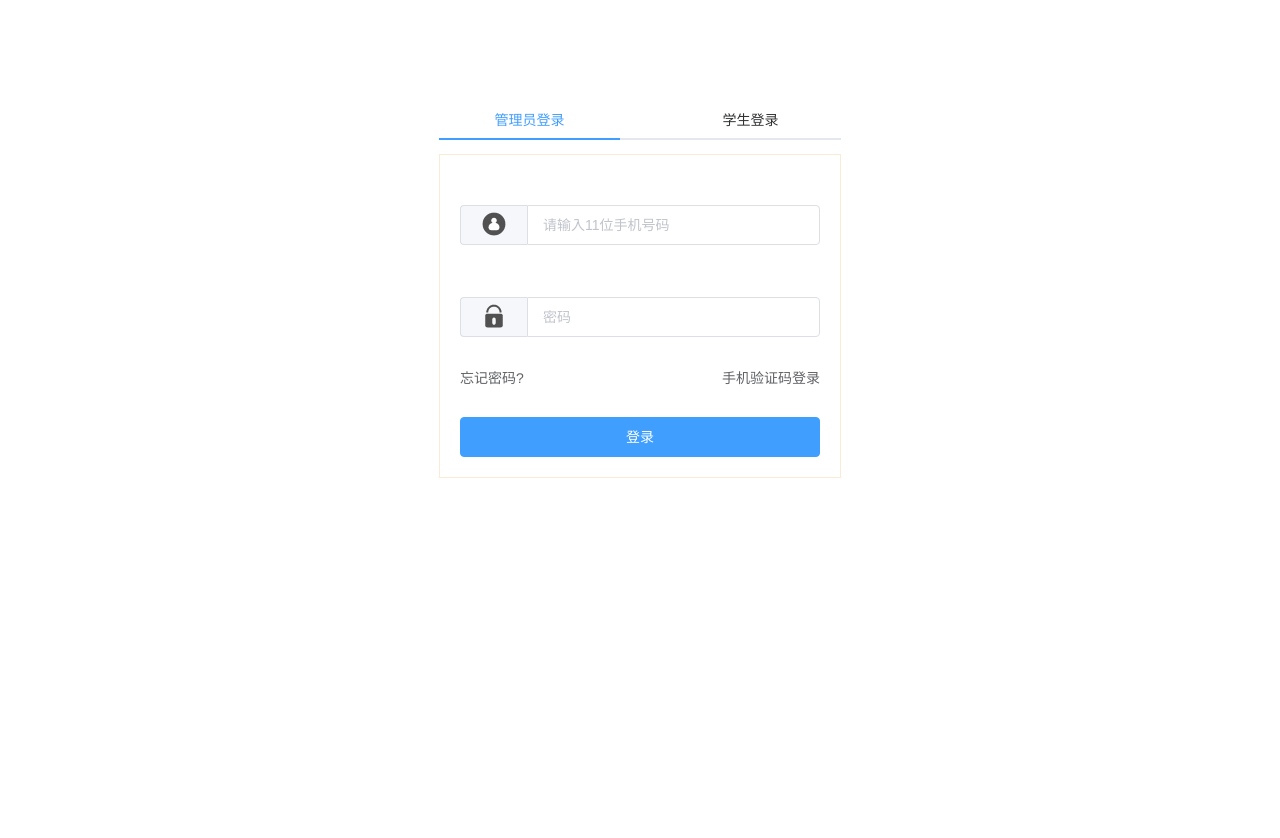
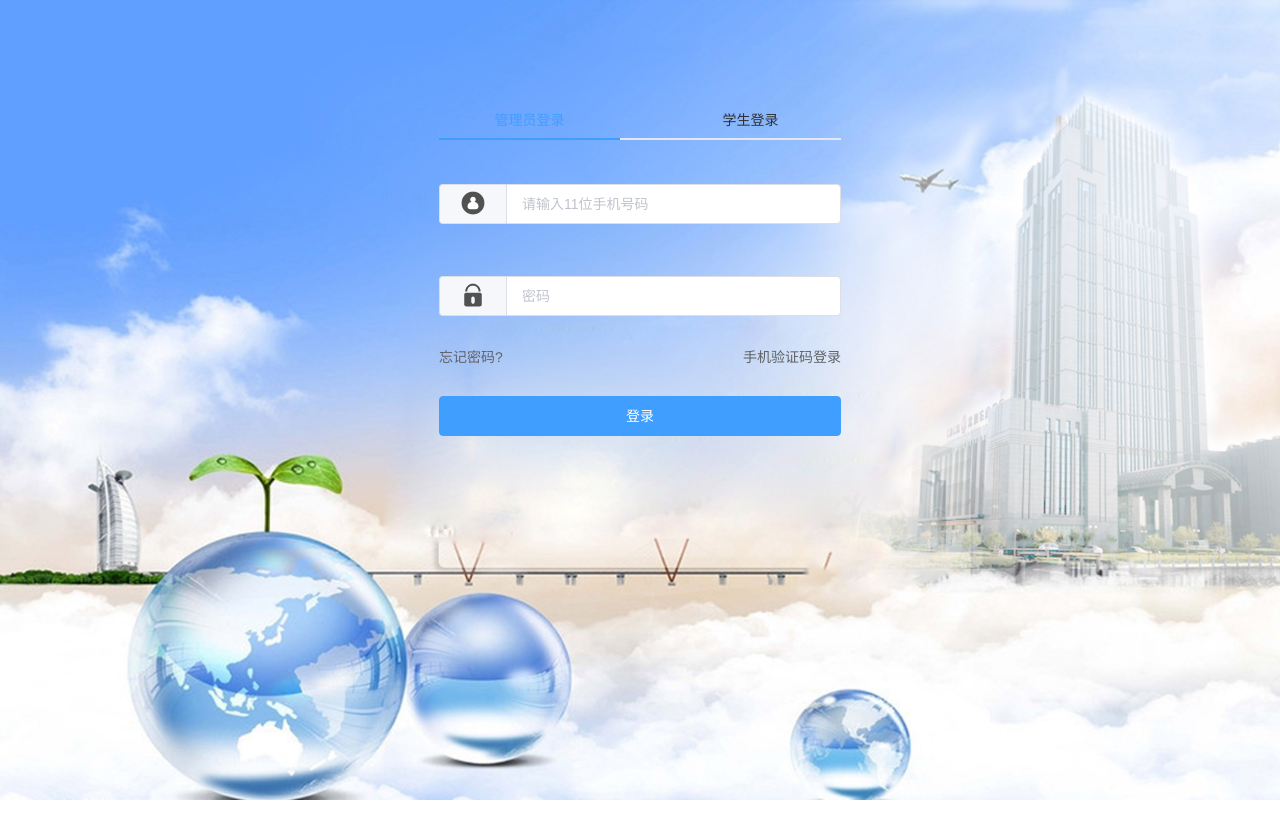
Before and after one commit to face-yz/attendance-system, a Vue app: page /login in a window 1280 px wide. Shown: the top 838 px of the page. After the commit the page ends 800 px from the top, so only its background shows below. Built offline with nearby package versions, Linux system fonts and the light colour scheme.

Commit message:
添加登录页面背景图

```diff
--- a/src/components/LoginSelect.vue
+++ b/src/components/LoginSelect.vue
@@ -4,7 +4,7 @@
  * @Author: Jensen
  * @Date: 2019-12-03 20:30:06
  * @LastEditors  : Please set LastEditors
- * @LastEditTime : 2020-01-13 10:33:49
+ * @LastEditTime : 2020-01-28 23:25:53
  -->
 
 <template>
@@ -170,7 +170,6 @@ export default class LoginSelect extends Vue {
 				password: this.ruleForm.password,
 			});
 		}
-		console.log('res: ', res);
 		if (parseInt(res.code, 10) === 1) {
 			localStorage.setItem('as_token', res.data[0].token);
 			if (res.data.length === 2) {
@@ -205,10 +204,10 @@ export default class LoginSelect extends Vue {
 
 <style lang="less" scoped>
 	.login {
-		width: 360px;
-		padding: 20px;
+		// width: 360px;
+		// padding: 20px;
 		margin: 0 auto;
-		border: 1px solid antiquewhite;
+		// border: 1px solid antiquewhite;
 	}
 	.el-icon-user:before {
 		display: block;
--- a/src/views/Login/Login.vue
+++ b/src/views/Login/Login.vue
@@ -4,11 +4,11 @@
  * @Author: Jensen
  * @Date: 2019-12-03 20:30:06
  * @LastEditors  : Please set LastEditors
- * @LastEditTime : 2019-12-31 14:28:09
+ * @LastEditTime : 2020-01-28 23:17:41
  -->
 
 <template>
-	<div>
+	<div class="login-bg">
 		<el-tabs v-model="activeName" stretch>
 			<el-tab-pane label="管理员登录" name="teacher">
 				<!-- 老师登录 -->
@@ -44,6 +44,14 @@ export default class Login extends Vue {
 </script>>
 
 <style lang="less" scoped>
+	.login-bg {
+		width: 100%;
+		height: 100%;
+		overflow: hidden;
+		background-image: url('../../static/img/login1.jpg');
+		background-size: cover;
+		background-repeat: no-repeat;
+	}
 	.el-tabs {
 		width: 402px;
 		margin: 100px auto;
--- a/vue.config.js
+++ b/vue.config.js
@@ -4,8 +4,8 @@
  * @Author: Jensen
  * @Date: 2020-01-05 19:12:12
  * @LastEditors  : Please set LastEditors
- * @LastEditTime : 2020-01-08 19:50:17
+ * @LastEditTime : 2020-01-29 15:13:48
  */
 module.exports = {
-	// publicPath:
+	publicPath: './'
 }
```
Also changed, not shown: src/static/img/login1.jpg (added).
